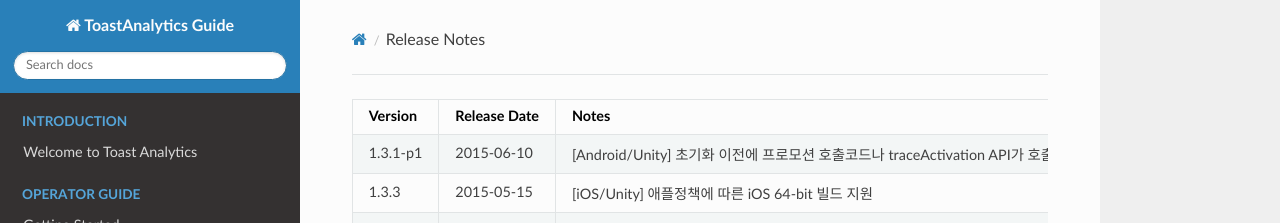
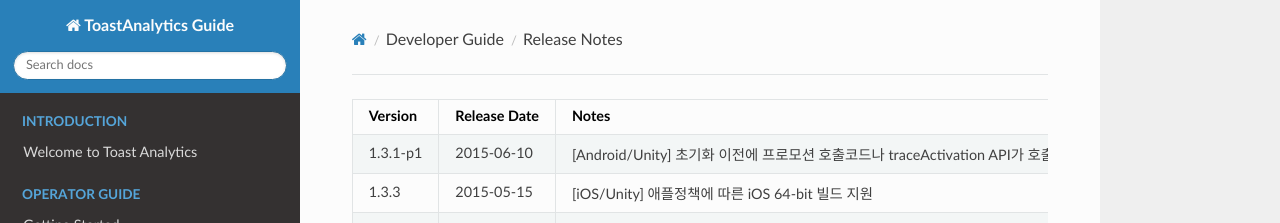
Before and after one commit to ToastAnalytics/ToastAnalytics, an MkDocs documentation site: the page built from docs/Developer/10. Release Notes.md, in a window 1280 px wide and 900 px high. Shown: the top 223 px of the window. Built offline with MkDocs 1.6.1, drawn with Linux system fonts in a browser that asks for light colours; nearby versions of some CDN libraries; old or Windows-style settings are respelled for this version of MkDocs.

Commit message:
Update mkdocs.yml
.

```diff
--- a/mkdocs.yml
+++ b/mkdocs.yml
@@ -16,6 +16,6 @@
 - ['Developer/7. Campaign Developer Guide.md', 'Developer Guide', 'Campaign']
 - ['Developer/8. Promotion Developer Guide.md', 'Developer Guide', 'Promotion']
 - ['Developer/9. Error Code.md', 'Developer Guide', 'API Return Code']
-- ['Developer/10. Release Notes.md','Release Notes']
+- ['Developer/10. Release Notes.md', 'Developer Guide', 'Release Notes']
 
 - ['FAQ/FAQ.md', 'FAQ', 'FAQ']
```
